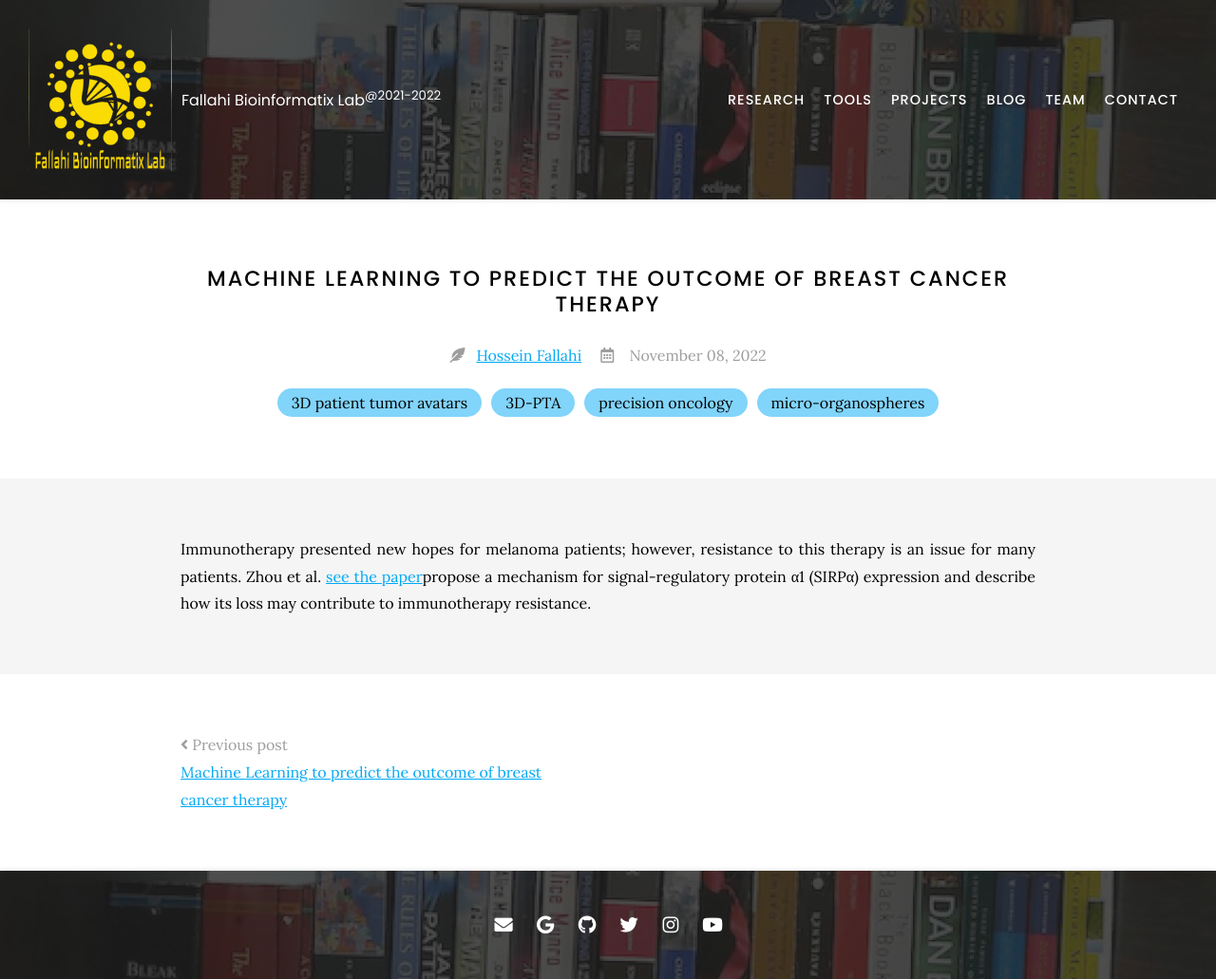
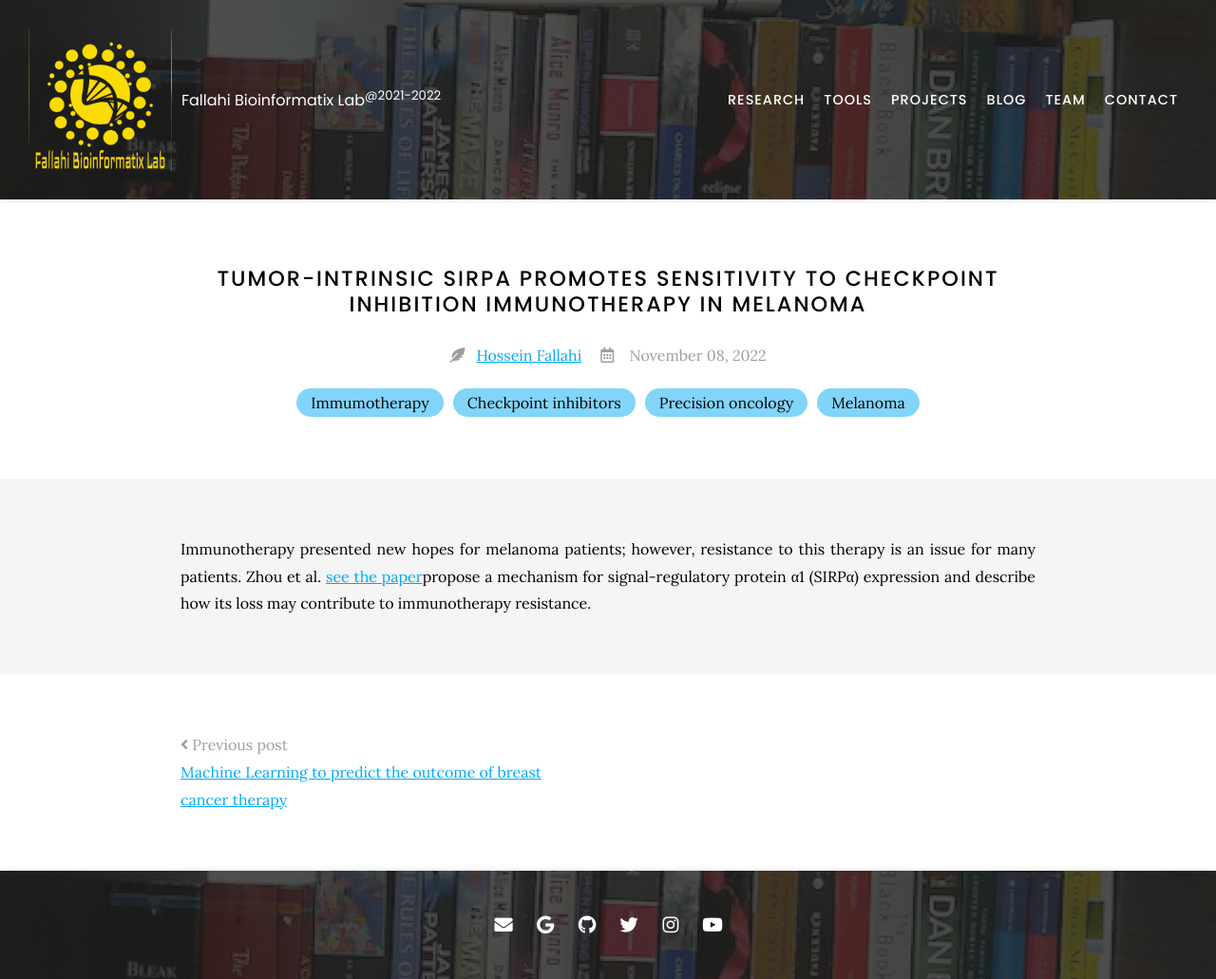
Before and after one commit to Hossein-Fallahi/Fallahi-Bioinformatics-Lab, a Jekyll site: the page built from _posts/2022-11-08-post-38.md, in a window 1280 px wide. Shown: the whole page at 95% size. Built offline with Jekyll 4.4.1, drawn with Linux system fonts in a browser that asks for light colours; nearby versions of some CDN libraries.

Commit message:
Update 2022-11-08-post-38.md

```diff
--- a/_posts/2022-11-08-post-38.md
+++ b/_posts/2022-11-08-post-38.md
@@ -1,10 +1,10 @@
 ---
-title: Machine Learning to predict the outcome of breast cancer therapy
+title: Tumor-intrinsic SIRPA promotes sensitivity to checkpoint inhibition immunotherapy in melanoma
 tags:
-  - 3D patient tumor avatars
-  - 3D-PTA
-  - precision oncology
-  - micro-organospheres
+  - Immumotherapy
+  - Checkpoint inhibitors
+  - Precision oncology
+  - Melanoma
 
 author: Hossein Fallahi
 member: Hossein Fallahi
```
